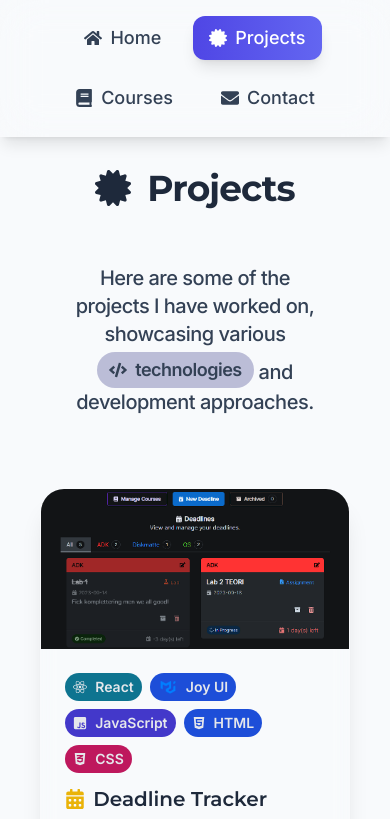
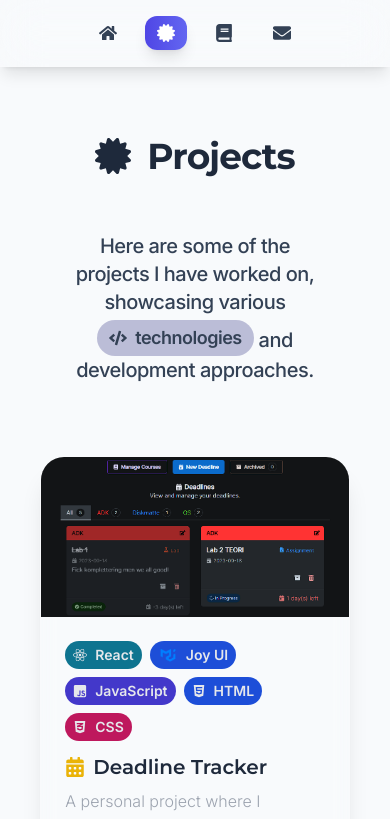
Before and after one commit to dinesjo/react-portfolio, a React (Vite) app: page /projects in a window 390 px wide. Shown: the top 819 px of the page. Built offline with nearby package versions, Linux system fonts and the light colour scheme.

Commit message:
try to fix github actions deployment path

```diff
--- a/src/Projects.jsx
+++ b/src/Projects.jsx
@@ -54,7 +54,7 @@ export default function Projects() {
       </div>
 
       {/* Grid of cards, each one having an image, header and description */}
-      <div className="grid grid-cols-1 xl:grid-cols-2 gap-8 w-full max-w-7xl mb-8 items-start">
+      <div className="grid grid-cols-1 md:grid-cols-2 gap-8 w-full max-w-7xl mb-8 items-start">
         <ProjectCard
           title="Deadline Tracker"
           imgsrcs={deadlineTracker}
--- a/src/main.jsx
+++ b/src/main.jsx
@@ -35,7 +35,7 @@ const router = createBrowserRouter(
       ],
     },
   ],
-  { basename: "/" }
+  { basename: import.meta.env.BASE_URL }
 );
 
 ReactDOM.createRoot(document.getElementById("root")).render(
--- a/src/routes/root.jsx
+++ b/src/routes/root.jsx
@@ -17,14 +17,14 @@ const NavBarItem = ({ name, icon, to }) => {
   return (
     <Link
       to={to}
-      className={`flex items-center px-4 py-2 text-lg font-medium rounded-xl transition-all duration-200 ${
+      className={`flex items-center px-3 sm:px-4 py-2 text-lg font-medium rounded-xl transition-all duration-200 ${
         current
           ? "text-white bg-gradient-to-r from-indigo-600 to-indigo-500 shadow-lg"
           : "dark:text-slate-300 dark:hover:text-white dark:hover:bg-slate-700/50 hover:bg-slate-200 hover:text-slate-900 hover:shadow-md text-slate-700"
       }`}
     >
-      <span className="inline-block me-2">{icon}</span>
-      {name}
+      <span className="inline-block sm:me-2">{icon}</span>
+      <span className="hidden sm:inline">{name}</span>
     </Link>
   );
 };
@@ -65,7 +65,7 @@ export default function Root() {
   return (
     <div className="flex flex-col h-screen">
       <NavBar />
-      <div className="w-11/12 mx-auto flex flex-col items-center justify-center pt-28">
+      <div className="w-11/12 mx-auto flex flex-col items-center justify-center pt-20">
         <Outlet />
       </div>
       <Footer />
--- a/vite.config.js
+++ b/vite.config.js
@@ -1,12 +1,19 @@
-import { defineConfig } from 'vite'
+/* eslint-env node */
+import { defineConfig, loadEnv } from 'vite'
 import react from '@vitejs/plugin-react'
 
 // https://vitejs.dev/config/
-export default defineConfig(() => {
-  const config = {
+export default defineConfig(({ mode }) => {
+  // Load environment variables based on the current `mode`
+  // from the project's root directory.
+  const env = loadEnv(mode, process.cwd(), '');
+
+  // Check the loaded environment variable.
+  const isGitHubPages = env.VITE_GITHUB_PAGES === 'true';
+
+  return {
     plugins: [react()],
-    base: '/',
+    // Set the base path conditionally.
+    base: isGitHubPages ? '/react-portfolio/' : '/',
   }
-
-  return config
-})
+});
```
